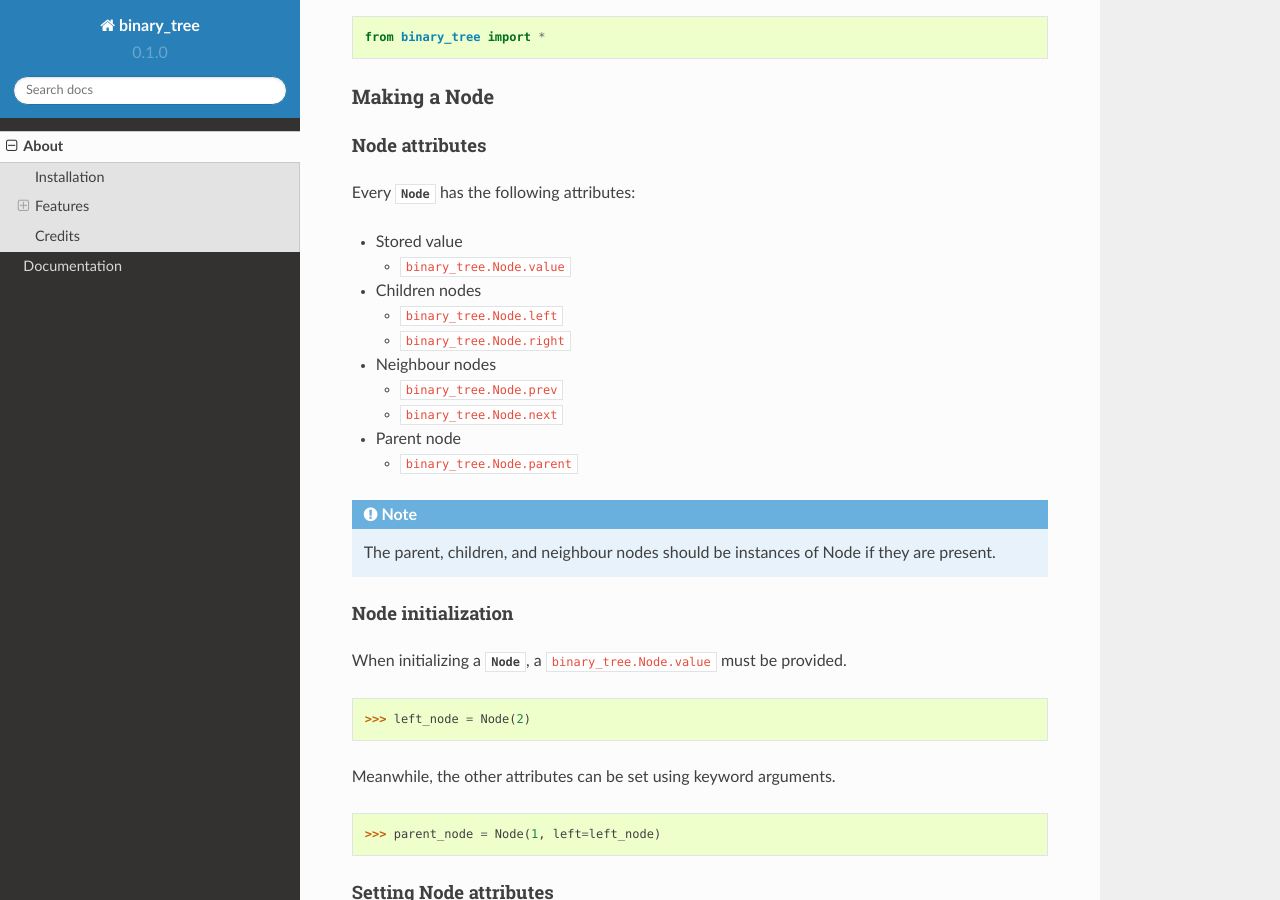
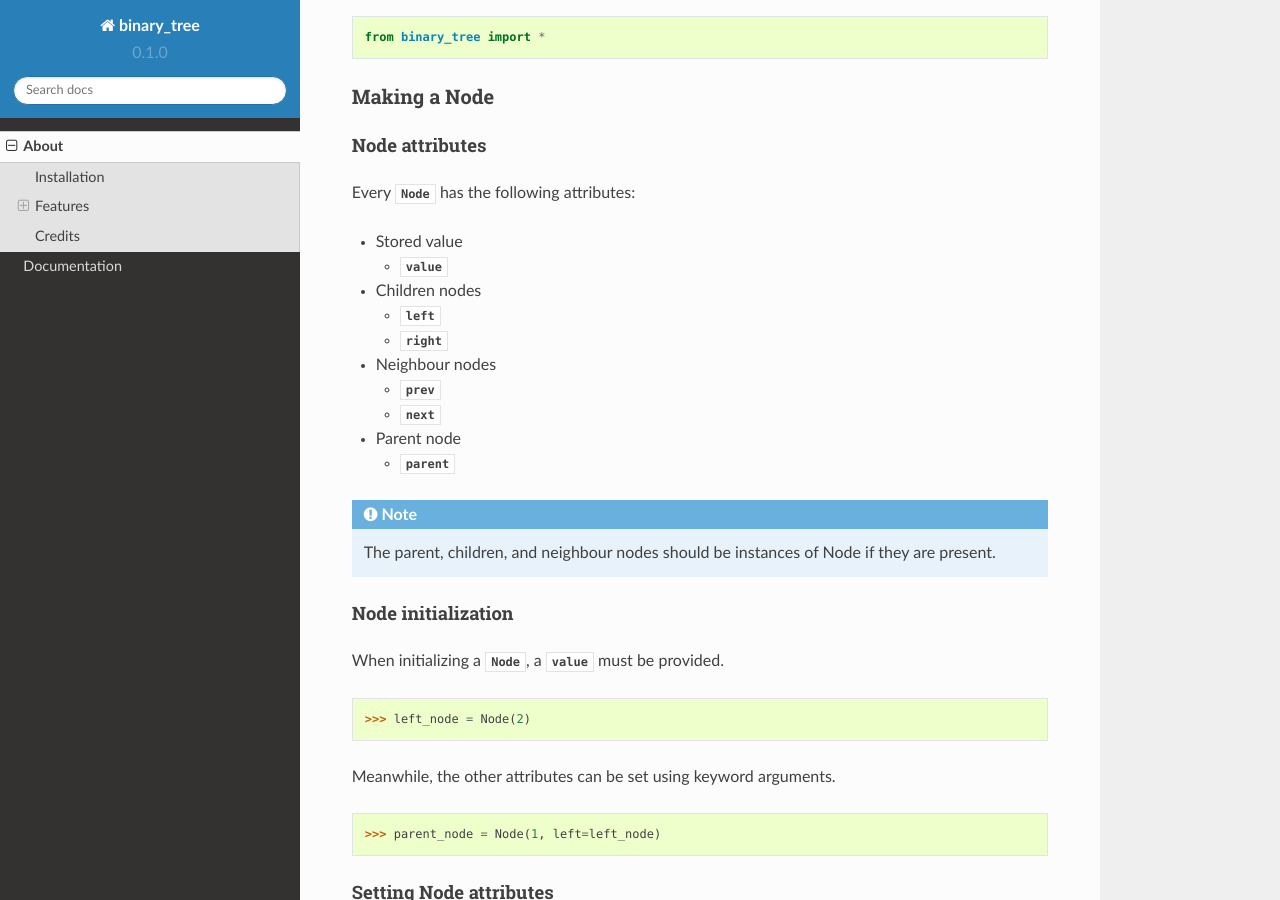
Before and after one commit to david-xhk/binary_tree, a Sphinx documentation site: the page built from docs/readme.rst, in a window 1280 px wide and 900 px high, scrolled down 1524 px. Built offline with Sphinx 7.4.7 and the Read the Docs theme 2.0.0, drawn with Linux system fonts in a browser that asks for light colours; cross-references to code outside the pages are shown as plain code; some of the changed lines change nothing that is shown; some of the changed text lies outside the part shown.

Commit message:
Tweaked docs.rst

```diff
--- a/README.rst
+++ b/README.rst
@@ -41,28 +41,28 @@ Every :class:`~binary_tree.Node` has the following attributes:
 
 * Stored value
 
-  * :instanceattribute:`~binary_tree.Node.value`
+  * :attr:`~binary_tree.Node.value`
 
 * Children nodes
 
-  * :instanceattribute:`~binary_tree.Node.left`
-  * :instanceattribute:`~binary_tree.Node.right`
+  * :attr:`~binary_tree.Node.left`
+  * :attr:`~binary_tree.Node.right`
 
 * Neighbour nodes
 
-  * :instanceattribute:`~binary_tree.Node.prev`
-  * :instanceattribute:`~binary_tree.Node.next`
+  * :attr:`~binary_tree.Node.prev`
+  * :attr:`~binary_tree.Node.next`
 
 * Parent node
 
-  * :instanceattribute:`~binary_tree.Node.parent`
+  * :attr:`~binary_tree.Node.parent`
 
 .. note::
     The parent, children, and neighbour nodes should be instances of Node if they are present.
 
 Node initialization
 ^^^^^^^^^^^^^^^^^^^
-When initializing a :class:`~binary_tree.Node`, a :ivar:`~binary_tree.Node.value` must be provided.
+When initializing a :class:`~binary_tree.Node`, a :attr:`~binary_tree.Node.value` must be provided.
 
 >>> left_node = Node(2)
 
@@ -143,9 +143,9 @@ True
 
 Equality tests
 ^^^^^^^^^^^^^^
-Nodes have a special way of testing :meth:`equality <binary_tree.Node.__eq__>`, which is to tentatively compare the :ivar:`~binary_tree.Node.value` of itself and the other object.
+Nodes have a special way of testing :meth:`equality <binary_tree.Node.__eq__>`, which is to tentatively compare the :attr:`~binary_tree.Node.value` of itself and the other object.
 
-If the other object does not have a :ivar:`~binary_tree.Node.value` attribute, the object itself is taken as the basis of comparison.
+If the other object does not have a :attr:`~binary_tree.Node.value` attribute, the object itself is taken as the basis of comparison.
 
 This allows the following comparisons to work:
 
--- a/docs/conf.py
+++ b/docs/conf.py
@@ -34,8 +34,6 @@ import binary_tree
 # extensions coming with Sphinx (named 'sphinx.ext.*') or your custom ones.
 extensions = ['sphinx.ext.autodoc', 'sphinx.ext.viewcode',
               'sphinx.ext.napoleon', 'sphinx.ext.autosectionlabel']
-
-napoleon_use_ivar = True
 
 # Add any paths that contain templates here, relative to this directory.
 templates_path = ['_templates']
```
